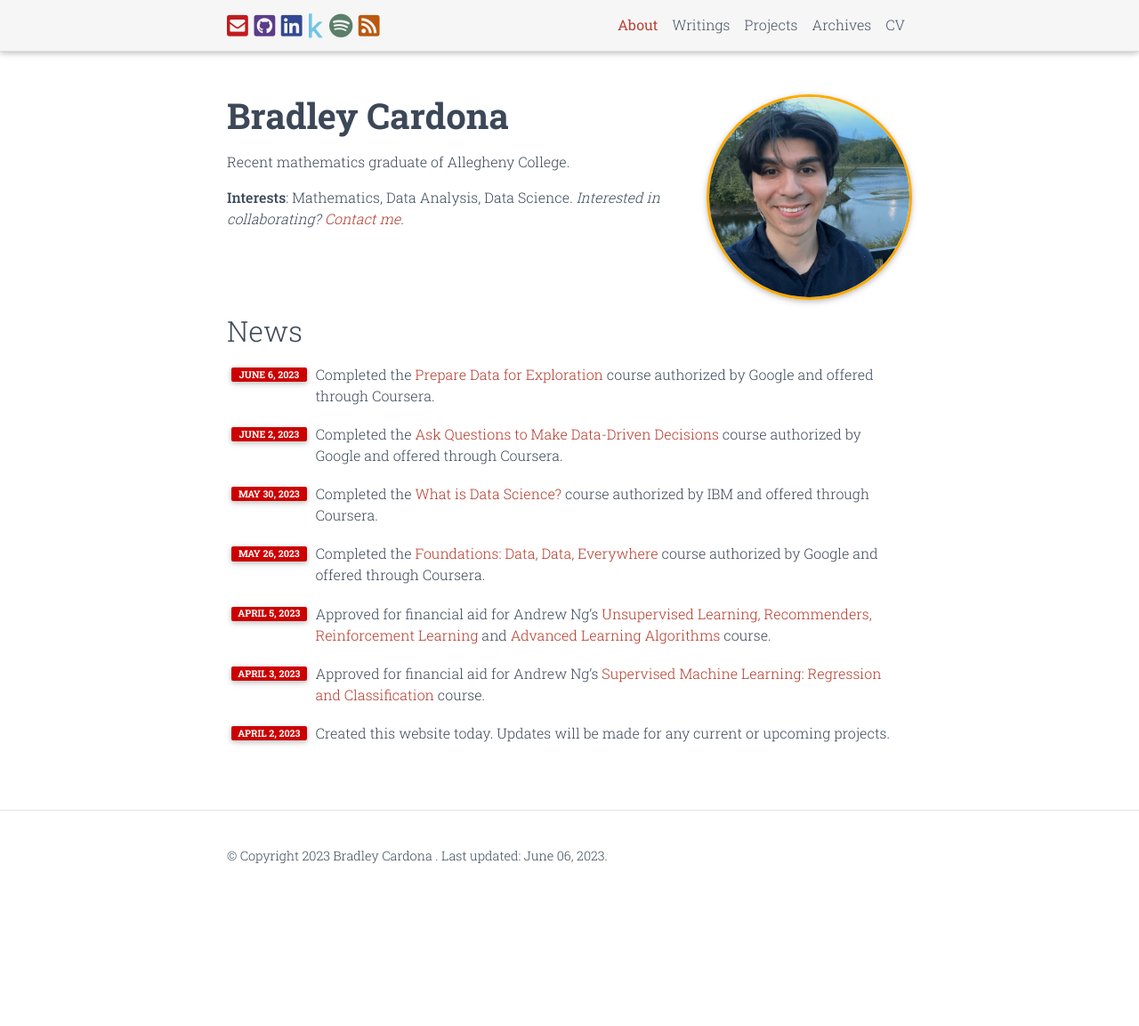
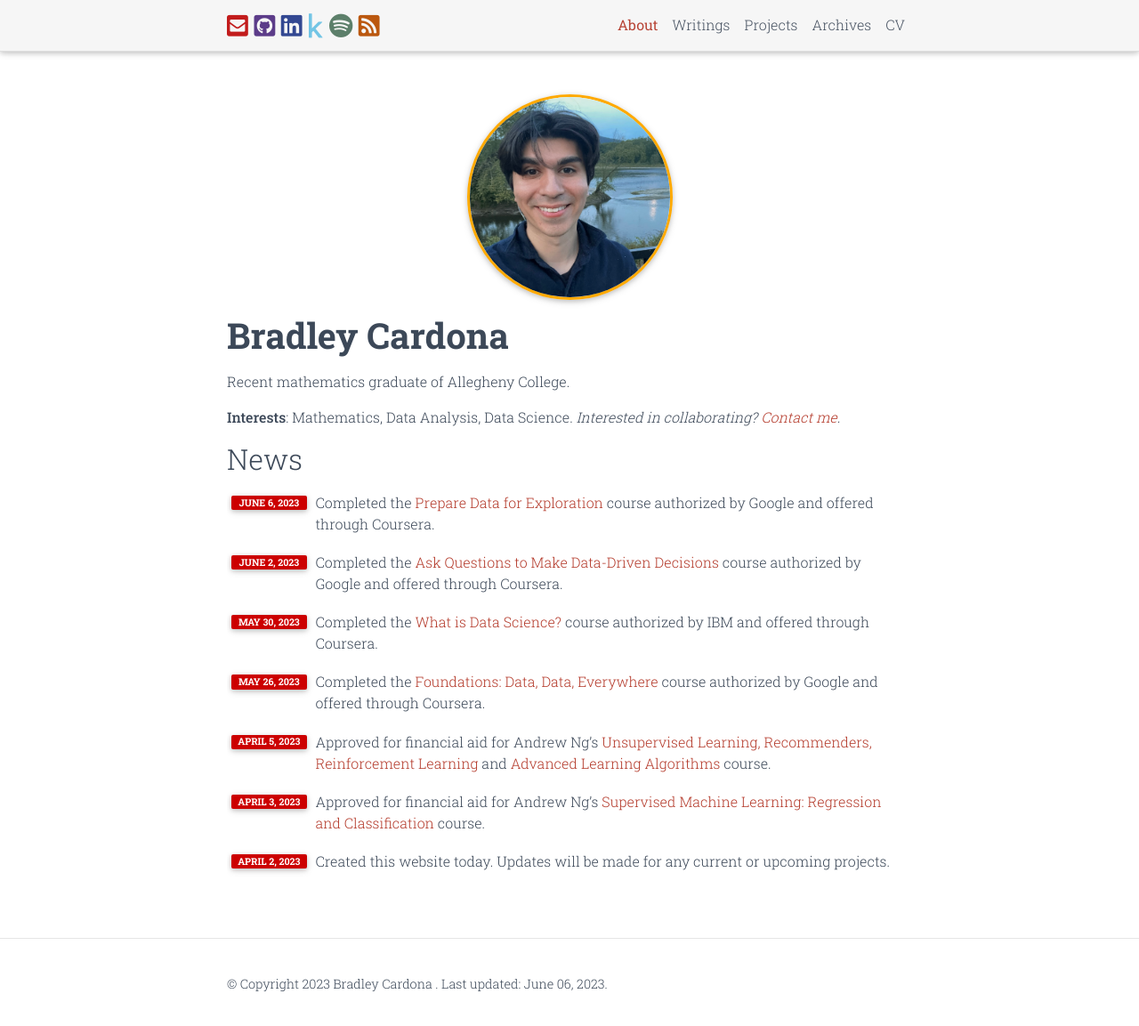
Before and after one commit to BMCARDONA/bmcardona.github.io, a Jekyll site: the page built from _pages/about.md, in a window 1280 px wide and 1156 px high. Shown: the top 1153 px of the window at 89% size. Built offline with Jekyll 4.4.1, drawn with Linux system fonts in a browser that asks for light colours; full-size pictures stand in for the smaller copies a plugin makes; comment, search, counter and statistics services are not loaded; a style sheet for code colours, icons or effects is not loaded.

Commit message:
center image; delete right and left image options

```diff
--- a/_layouts/about.html
+++ b/_layouts/about.html
@@ -3,7 +3,7 @@ layout: default
 ---
 
 {% if page.profile -%}
-<div class="profile float-{%- if page.profile.align == 'left' -%}left{%- else -%}right{%- endif -%}">
+<div class="profile img-center">
   {%- if page.profile.image %}
     {%- assign profile_image_path = page.profile.image | prepend: 'assets/img/' -%}
 
```
